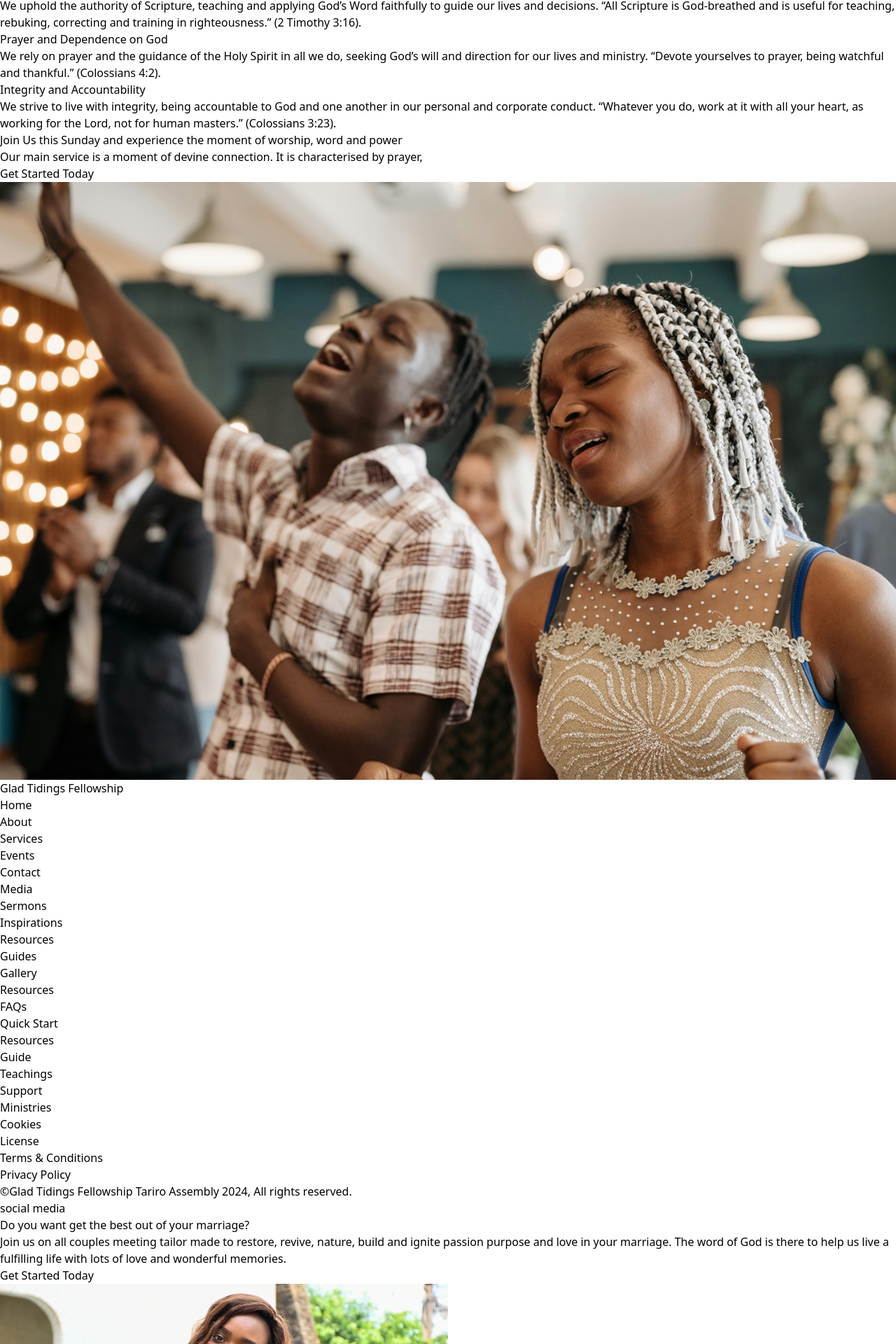
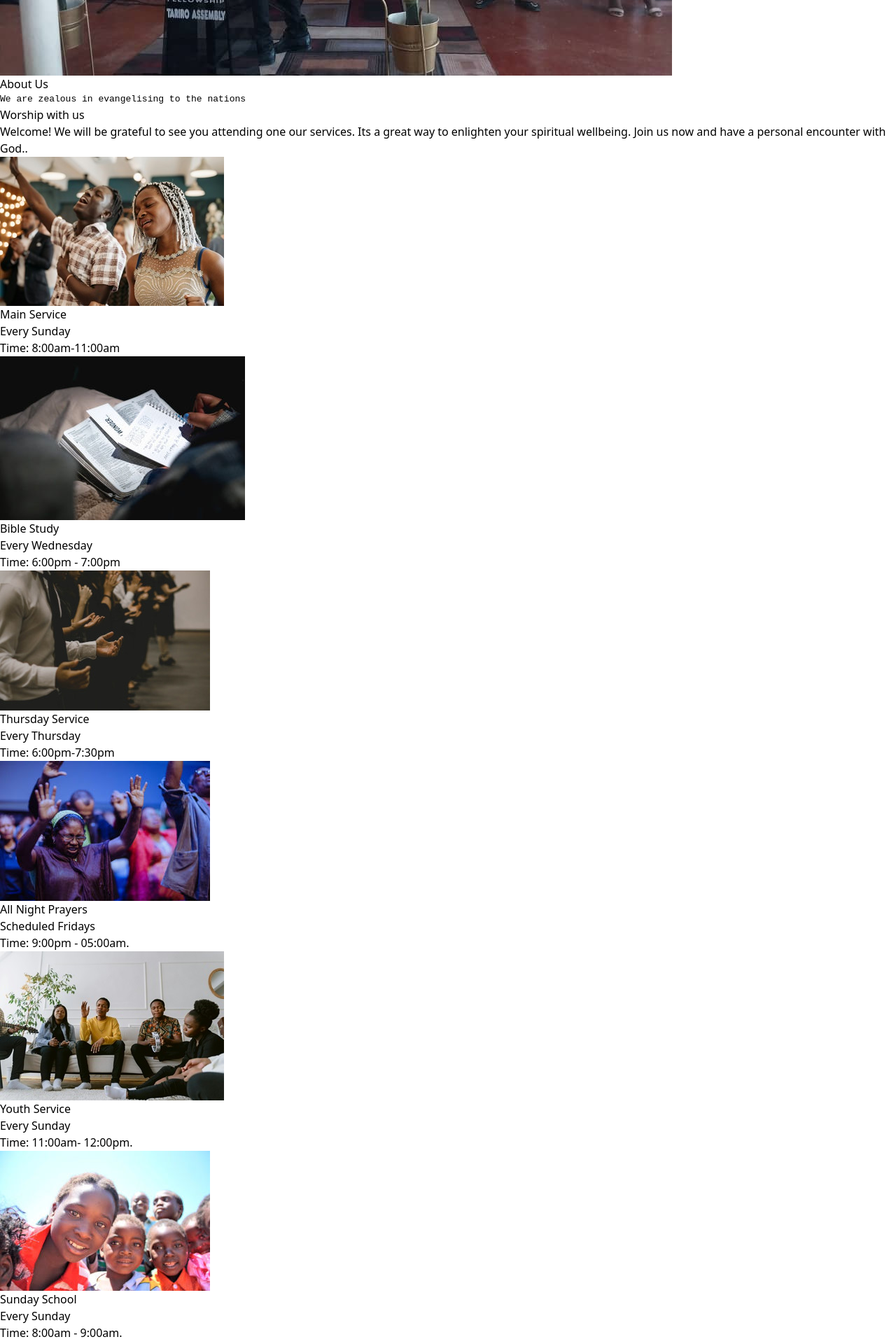
Before and after one commit to TrustCode01/Glad-Tidings-Fellowship, a React (Vite) app: page /about in a window 1280 px wide. Shown: the part 540-2460 px from the top of the page at 70% size. Built offline with nearby package versions, Linux system fonts and the light colour scheme.

Commit message:
added page header components for all ministry pages

```diff
--- a/src/components/FeaturesShow.jsx
+++ b/src/components/FeaturesShow.jsx
@@ -5,14 +5,48 @@ import MidService from '../assets/thursday.jpg'
 import Youths from '../assets/youths.jpg'
 import AllNight from '../assets/allnight.jpg'
 import Sunday from '../assets/sundaySch.jpg'
+import { motion, stagger, transform, useAnimation } from 'framer-motion';
+import { useInView } from 'react-intersection-observer';
 
 function FeaturesShow() {
+     const controls = useAnimation();
+       const [ref, inView] = useInView();
+
+       React.useEffect(() => {
+         if (inView) {
+           controls.start('visible');
+         } else {
+           controls.start('hidden');
+         }
+       }, [controls, inView]);
+
+       const container = {
+         hidden: { opacity: 0 },
+         visible: {
+           opacity: 1,
+           transition: {
+             staggerChildren: 0.7
+           }
+         }
+       };
+
+       const fadeIn = {
+         hidden: { opacity: 0, y: 50, scale: 0.8 },
+         visible: {
+           opacity: 1,
+           y: 0,
+           scale: 1,
+           transition: { duration: 1.3 }
+         }
+       };
+
   return (
     <section id="features" class="container mx-auto px-4 space-y-6 bg-slate-50 py-8 md:py-16 lg:py-20">
 
+
     <div class="mx-auto flex max-w-[70rem] flex-col items-center space-y-4 text-center">
 
-        <h2 class="font-bold text-3xl leading-[1.1] sm:text-3xl md:text-6xl">Attend Our Services </h2>
+        <h2 class="font-bold text-3xl leading-[1.1] sm:text-3xl md:text-6xl">Worship with us</h2>
 
         <p class="max-w-[85%] leading-normal text-muted-foreground sm:text-lg sm:leading-7">
         Welcome! We will be grateful to see you attending one our services. Its a great way to enlighten your spiritual wellbeing. Join us now and have a personal encounter with God..
@@ -20,10 +54,15 @@ function FeaturesShow() {
 
     </div>
 
-    <div class="mx-auto grid justify-center gap-4 sm:grid-cols-2 md:max-w-[70rem] md:grid-cols-3">
+    <motion.div class="mx-auto grid justify-center gap-4 sm:grid-cols-2 md:max-w-[70rem] md:grid-cols-3"
+    ref={ref}
+    initial="hidden"
+    animate={controls}
+    variants={container}>
 
-        <article
-            class="relative overflow-hidden rounded-lg border bg-white select-none hover:shadow hover:shadow-teal-200 p-2">
+        <motion.article
+            class="relative overflow-hidden rounded-lg border bg-white select-none hover:shadow hover:shadow-teal-200 p-2"
+            variants={fadeIn}>
             <div class="flex  flex-col justify-between rounded-md p-4">
                <img src={Service} alt="Main Service" className='' />
                 <div class="space-y-2">
@@ -31,10 +70,11 @@ function FeaturesShow() {
                     <p class="text-md ">Every Sunday <br /> Time: 8:00am-11:00am</p>
                 </div>
             </div>
-        </article>
+        </motion.article>
 
-        <article
-            class="relative overflow-hidden rounded-lg border bg-white select-none hover:shadow hover:shadow-teal-200 p-2">
+        <motion.article
+            class="relative overflow-hidden rounded-lg border bg-white select-none hover:shadow hover:shadow-teal-200 p-2"
+            variants={fadeIn}>
             <div class="flex  flex-col justify-between rounded-md p-4">
                  <img src={BibleStudy} alt="Bible Study" />
                 <div class="space-y-2">
@@ -42,10 +82,11 @@ function FeaturesShow() {
                     <p class="text-md">Every Wednesday <br /> Time: 6:00pm - 7:00pm</p>
                 </div>
             </div>
-        </article>
+        </motion.article>
 
-        <article
-            class="relative overflow-hidden rounded-lg border bg-white select-none hover:shadow hover:shadow-teal-200 p-2">
+        <motion.article
+            class="relative overflow-hidden rounded-lg border bg-white select-none hover:shadow hover:shadow-teal-200 p-2"
+            variants={fadeIn}>
             <div class="flex  flex-col justify-between rounded-md p-4">
                 <img src={MidService} alt="Thursday service" />
                 <div class="space-y-2">
@@ -53,10 +94,11 @@ function FeaturesShow() {
                     <p class="text-md">Every Thursday  <br />Time: 6:00pm-7:30pm</p>
                 </div>
             </div>
-        </article>
+        </motion.article>
 
-        <article
-            class="relative overflow-hidden rounded-lg border bg-white select-none hover:shadow hover:shadow-teal-200 p-2">
+        <motion.article
+            class="relative overflow-hidden rounded-lg border bg-white select-none hover:shadow hover:shadow-teal-200 p-2"
+            variants={fadeIn}>
             <div class="flex  flex-col justify-between rounded-md p-4">
             <img src={AllNight} alt="Congregants attending an all night prayer" />
                 <div class="space-y-2">
@@ -64,21 +106,23 @@ function FeaturesShow() {
                     <p class="text-md text-muted-foreground">Scheduled Fridays <br /> Time: 9:00pm - 05:00am.</p>
                 </div>
             </div>
-        </article>
+        </motion.article>
 
-        <article
-            class="relative overflow-hidden rounded-lg border bg-white select-none hover:shadow hover:shadow-teal-200 p-2">
+        <motion.article
+            class="relative overflow-hidden rounded-lg border bg-white select-none hover:shadow hover:shadow-teal-200 p-2"
+            variants={fadeIn}>
             <div className="flex  flex-col justify-between rounded-md p-4">
             <img src={Youths} alt="" />
                 <div className="space-y-2">
-                    <h3 class="font-bold text-lg pt-2">Youth Service</h3>
+                    <h3 className="font-bold text-lg pt-2">Youth Service</h3>
                     <p className="text-md">Every Sunday <br /> Time: 11:00am- 12:00pm.</p>
                 </div>
             </div>
-        </article>
+        </motion.article>
 
-        <article
-            className="relative overflow-hidden rounded-lg border bg-white select-none hover:shadow hover:shadow-teal-200 p-2">
+        <motion.article
+            className="relative overflow-hidden rounded-lg border bg-white select-none hover:shadow hover:shadow-teal-200 p-2"
+            variants={fadeIn}>
             <div className="flex h flex-col justify-between rounded-md p-4">
 
                 <img src={Sunday} alt="Sunday school children" />
@@ -87,9 +131,9 @@ function FeaturesShow() {
                     <p className="text-md">Every Sunday <br /> Time: 8:00am - 9:00am.</p>
                 </div>
             </div>
-        </article>
+        </motion.article>
 
-    </div>
+    </motion.div>
 
 </section>
   )
--- a/src/components/Footer.jsx
+++ b/src/components/Footer.jsx
@@ -3,7 +3,7 @@ import {Link} from 'react-router-dom'
 
 function Footer() {
   return (
-    <footer className="container mx-auto mt-6 bg-gray-900">
+    <footer className="w-full mt-6 bg-gray-900">
         <div className="mx-auto max-w-7xl px-4 sm:px-6 lg:px-8">
 
             <div className="grid grid-cols-2 lg:grid-cols-4 lg:gap-8 gap-12 pt-14 pb-20 max-w-md mx-auto md:max-w-xl lg:max-w-full">
--- a/src/components/Header.jsx
+++ b/src/components/Header.jsx
@@ -18,7 +18,7 @@ export default function Header() {
 
   return (
     <header className="fixed w-full bg-white/95 backdrop-blur-sm z-50  shadow-sm">
-      <nav className="container mx-auto px-4 py-4">
+      <nav className=" mx-auto px-4 py-4">
         <div className="flex justify-between items-center">
           <Link to="/" className="text-2xl font-bold text-purple-800">
             <img src={Logo} alt="Glad Tidings Fellowship" className='w-[160px] md:w-[200px]' />
--- a/src/components/HeroSlider.jsx
+++ b/src/components/HeroSlider.jsx
@@ -9,6 +9,7 @@ import Banner6 from '../assets/banner6.jpg'
 import 'swiper/css';
 import 'swiper/css/effect-fade';
 import Typewriter from '../components/Typewriter'
+import {Link} from 'react-router-dom'
 
 const slides = [
   {
@@ -45,7 +46,6 @@ const slides = [
 
 export default function HeroSlider() {
 
-
   return (
     <div className="flex h-[70vh] justify-center items-center dark:bg-gray-300">
     <div className="text-center max-w-6xl mx-10">
@@ -54,23 +54,25 @@ export default function HeroSlider() {
         Glad Tidings Tariro Assembly
       </h1>
       <div>
-        <p className="max-w-2xl mx-auto my-2 text-base  md:leading-relaxed md:text-xl">
+        <p className=" mx-auto my-2 text-base  md:leading-relaxed md:text-xl">
         Welcome to our family! We are dedicated to equipping and mentoring believers to grow in their faith, empowering them to disciple others and serve the Lord effectively. Inspired by Matthew 28:19, we invite you to join us in our mission to make disciples of all nations, sharing the love and grace of God with everyone.
         </p>
       </div>
+
+
       <div className="flex flex-col items-center justify-center gap-5 mt-6 md:flex-row">
-        <a
+        <Link to='/sermons'
           className="inline-block w-auto text-center min-w-[200px] px-6 py-4 text-white transition-all rounded-md shadow-xl sm:w-auto bg-gradient-to-r from-blue-600 to-blue-500 hover:bg-gradient-to-b dark:shadow-blue-900 shadow-blue-200 hover:shadow-2xl hover:shadow-blue-400 hover:-tranneutral-y-px"
-          href=""
+
         >
           Listen To Sermons
-        </a>
-        <a
+        </Link>
+        <Link to='/contact'
           className="inline-block w-auto text-center min-w-[200px] px-6 py-4 text-white transition-all bg-gray-700 dark:bg-white dark:text-gray-800 rounded-md shadow-xl sm:w-auto hover:bg-gray-900 hover:text-white shadow-neutral-300 dark:shadow-neutral-700 hover:shadow-2xl hover:shadow-neutral-400 hover:-tranneutral-y-px"
-          href=""
+
         >
           Contact Us
-        </a>
+        </Link>
       </div>
     </div>
   </div>
--- a/src/components/PageHeader.jsx
+++ b/src/components/PageHeader.jsx
@@ -3,7 +3,8 @@ import Typewriter from "./Typewriter";
 export default function PageHeader({ title, image, sentences}) {
 
   return (
-    <div className="relative container mx-auto h-[50vh] lg:h-[70vh] bg-cover bg-center " style={{ backgroundImage: `url(${image})` }}  >
+    <div className="relative mx-auto sm:h-[50vh] md:h-[55vh] lg:h-[60vh]  xl:h-[85vh]   bg-cover bg-center ">
+      <img src={image} alt="" className="w-[100%] h-[100%]  max-w-[100%] absolute top-0"  />
       <div className="absolute inset-0 bg-black/60" />
       <div className="relative h-full flex flex-col items-center justify-center">
         <h1 className="text-5xl font-bold text-white">{title}</h1>
@@ -13,23 +14,3 @@ export default function PageHeader({ title, image, sentences}) {
 
   );
 }
-
-    {
-      /**
-
-       <div className="relative h-[50vh]">
-      <picture>
-        <source media="(min-width:1400px )" srcset={imageXL} />
-        <source media="(min-width:1000px )" srcset={imageL}/>
-        <source media="(min-width:700px )" srcset={imageMD}/>
-        <source media="(min-width:501px)" srcset={imageSM} />
-        <source media="(min-width:500px)" srcset={imageXS}/>
-        <img src={image} className="w-full max-w-[100%] max-h-[60vh] absolute" alt={title} />
-      </picture>
-      <div className="absolute inset-0 bg-black/60" />
-      <div className="relative h-full flex items-center justify-center">
-        <h1 className="text-5xl font-bold text-white">{title}</h1>
-      </div>
-    </div>
-       */
-    }
--- a/src/components/Typewriter.jsx
+++ b/src/components/Typewriter.jsx
@@ -36,7 +36,7 @@ const Typewriter = ({ texts, speed = 1000, deleteSpeed = 10, delay = 2000 }) =>
   return (
     <div className="typewriter">
       {displayedTexts.map((text, i) => (
-        <p className='text-2xl sm:text-[16px] md:text-[18px] px-4 font-bold text-wrap text-white mt-4' key={i}>{text}</p>
+        <p className='text-2xl sm:text-[16px] md:text-[24px] lg:text-2xl px-4 font-bold text-wrap text-white mt-4' key={i}>{text}</p>
       ))}
     </div>
   );
--- a/src/pages/About.jsx
+++ b/src/pages/About.jsx
@@ -80,6 +80,7 @@ export default function About() {
                   ]}/>
 
       <div className="container mx-auto px-4 py-16">
+        <FeaturesShow/>
         <div className="w-[80vw] mx-auto">
           <h2 className="text-3xl font-bold mb-6 text-center">Our Origins</h2>
           <p className="text-gray-600 mb-8">
--- a/src/pages/Inspirations.jsx
+++ b/src/pages/Inspirations.jsx
@@ -1,12 +1,12 @@
 import React from 'react'
 import PageHeader from '../components/PageHeader'
-import Banner from '../assets/poutry.jpg'
+import Banner from '../assets/dairy.jpg'
 import Footer from '../components/Footer'
 function Inspirations() {
   return (
     <div>
         <PageHeader
-        title= 'Getting Biblical guidance'
+        title= 'The Bible motivates us to work'
         image ={Banner}
         sentences={[
           "Taking God's principles and applying them in our business",
```
Also changed, not shown: src/assets/dairy.jpg (added).
